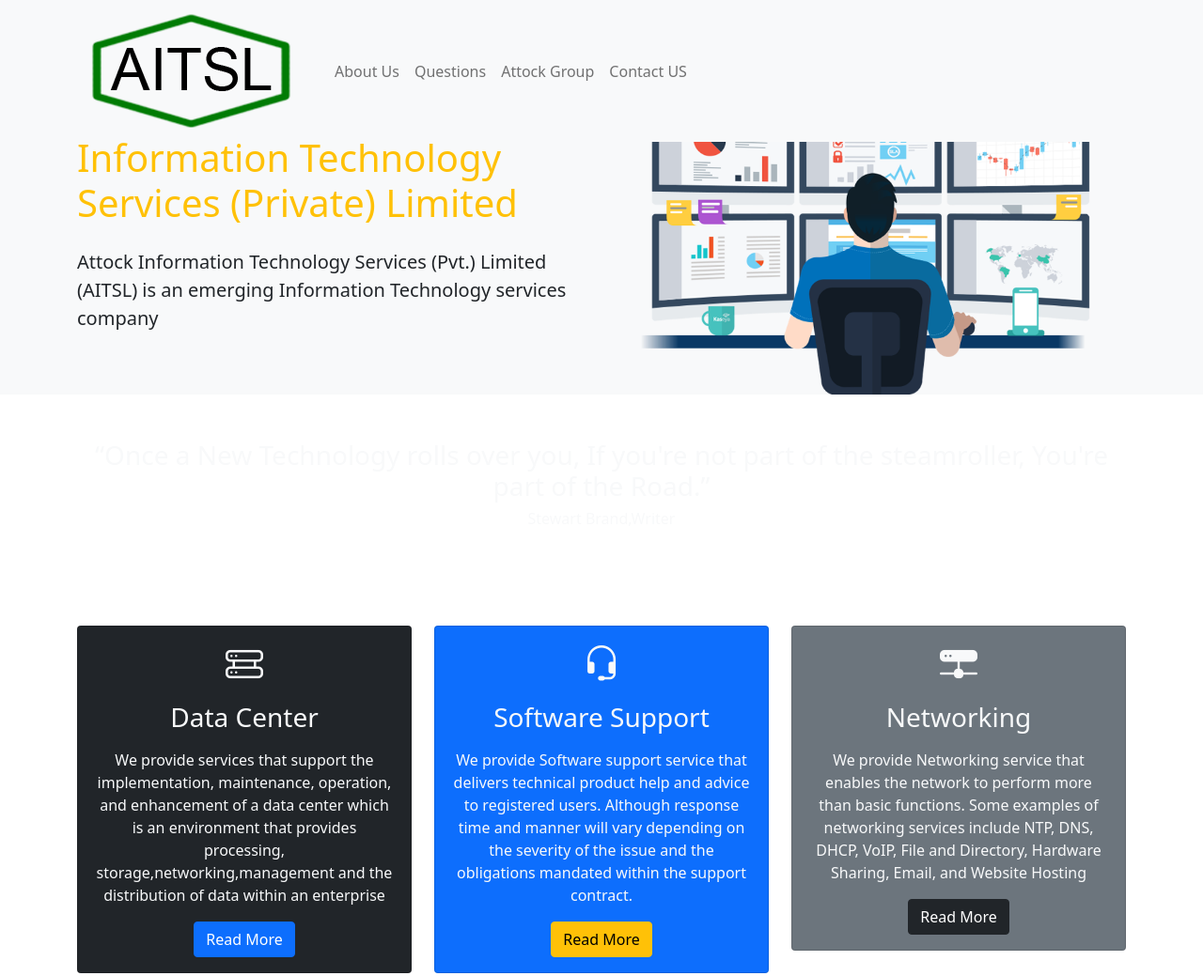
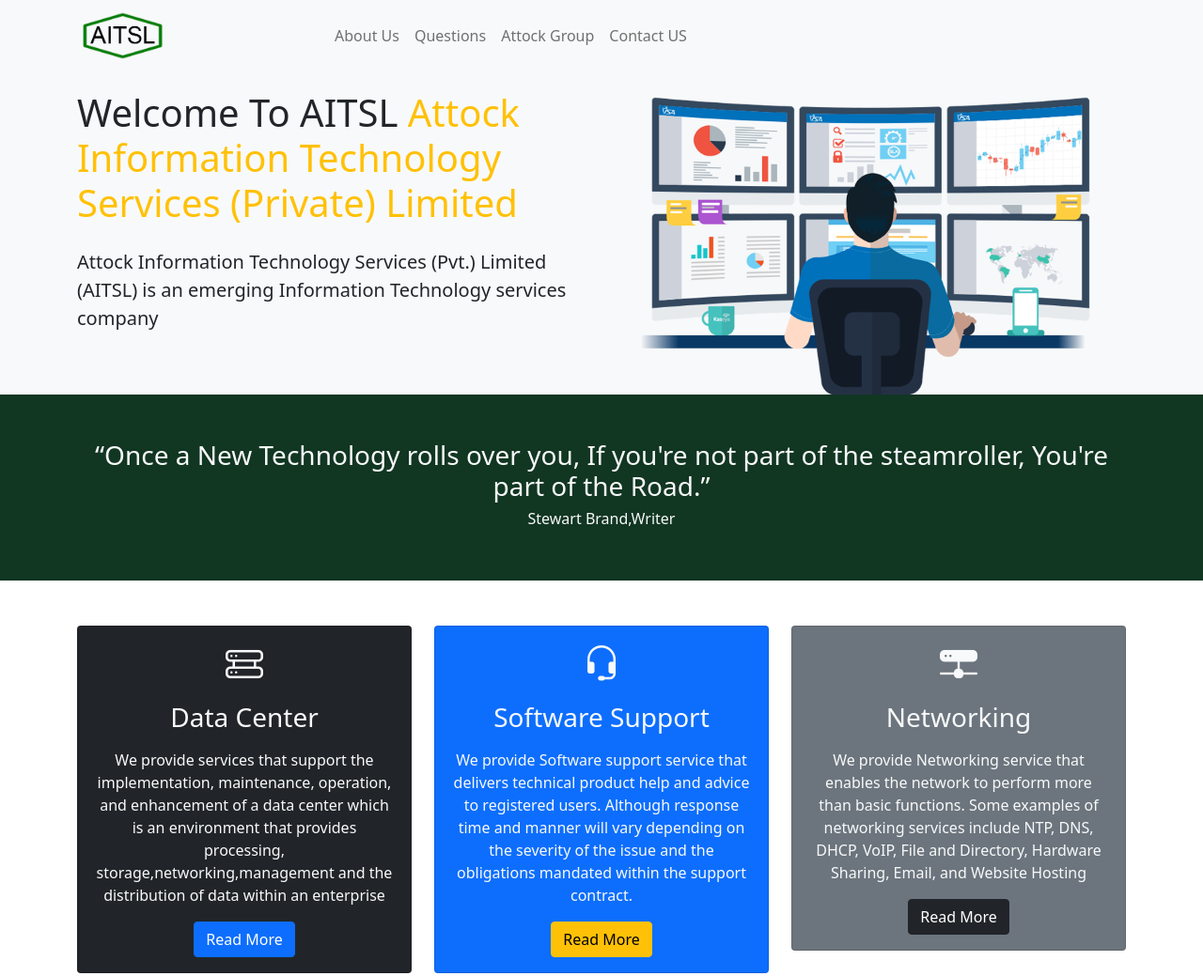
Before and after one commit to junaida32/AITSL, a plain HTML site: page index.html in a window 1280 px wide. Shown: the top 1039 px of the page at 94% size. Drawn offline with nearby package versions, Linux system fonts and the light colour scheme.

Commit message:
Update custom_style.css

```diff
--- a/custom_style.css
+++ b/custom_style.css
@@ -3,3 +3,16 @@
 		width: 50%;
 	}
 }
+@media(max-width: 1450px) and (min-width: 990px){
+.height_solution{
+min-height: 570px;
+
+}}
+
+.bg-green{
+	background-color: RGB(17, 54, 34);
+}
+
+.w-40 {
+  width: 40% !important;
+}
```
